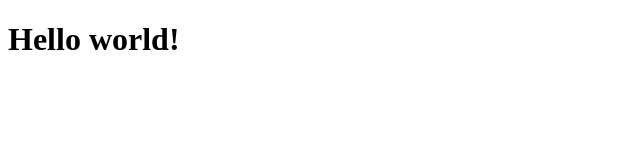
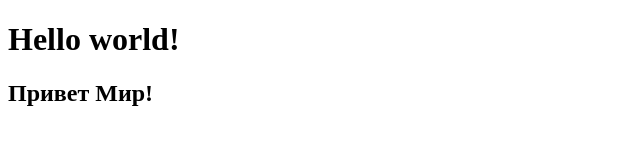
Before and after one commit to alexandralexa/test, a plain HTML site: page index.html in a window 1280 px wide. Shown: the whole page, without its empty margins (0-640 px from the left). Drawn offline with Linux system fonts and the light colour scheme.

Commit message:
Update index.html
Добавлен заголовок

```diff
--- a/index.html
+++ b/index.html
@@ -8,5 +8,6 @@
 </head>
 <body>
   <h1>Hello world!</h1>
+    <h2> Привет Мир!<h2>
 </body>
 </html>
```
